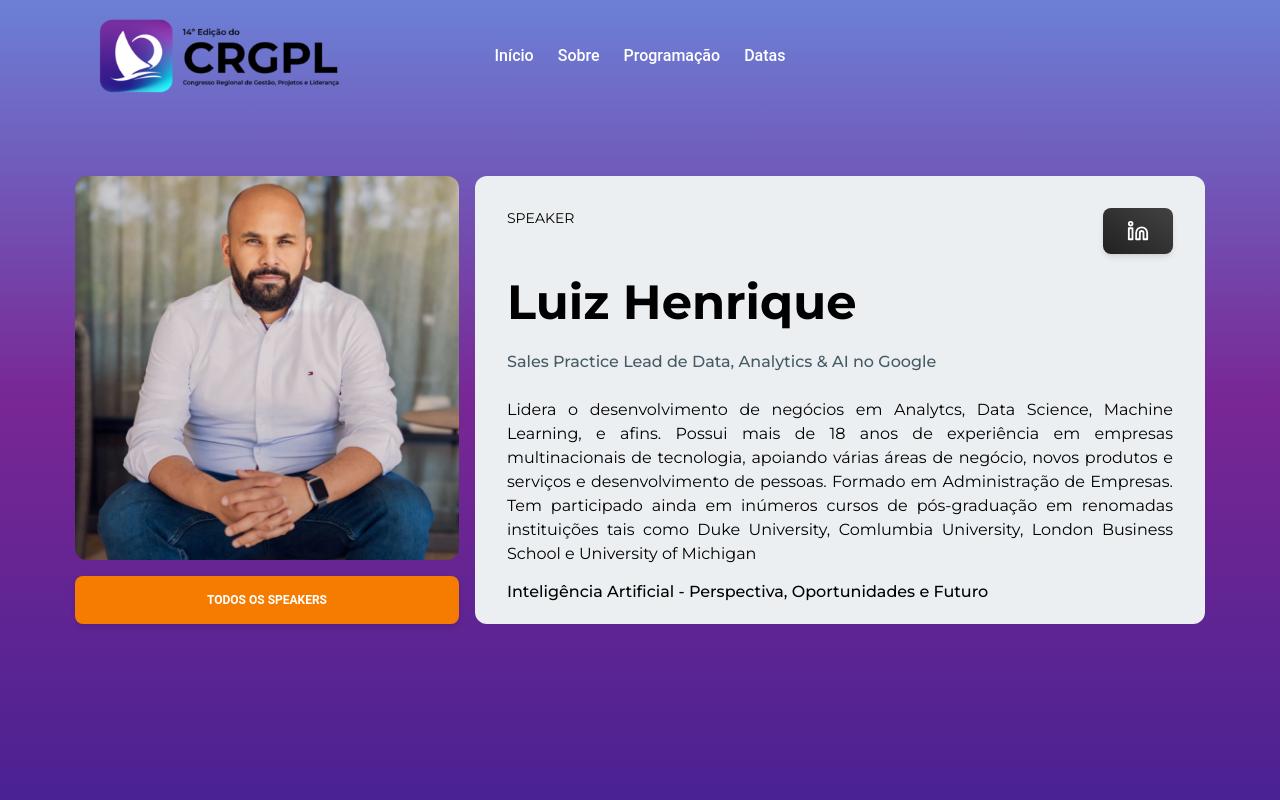
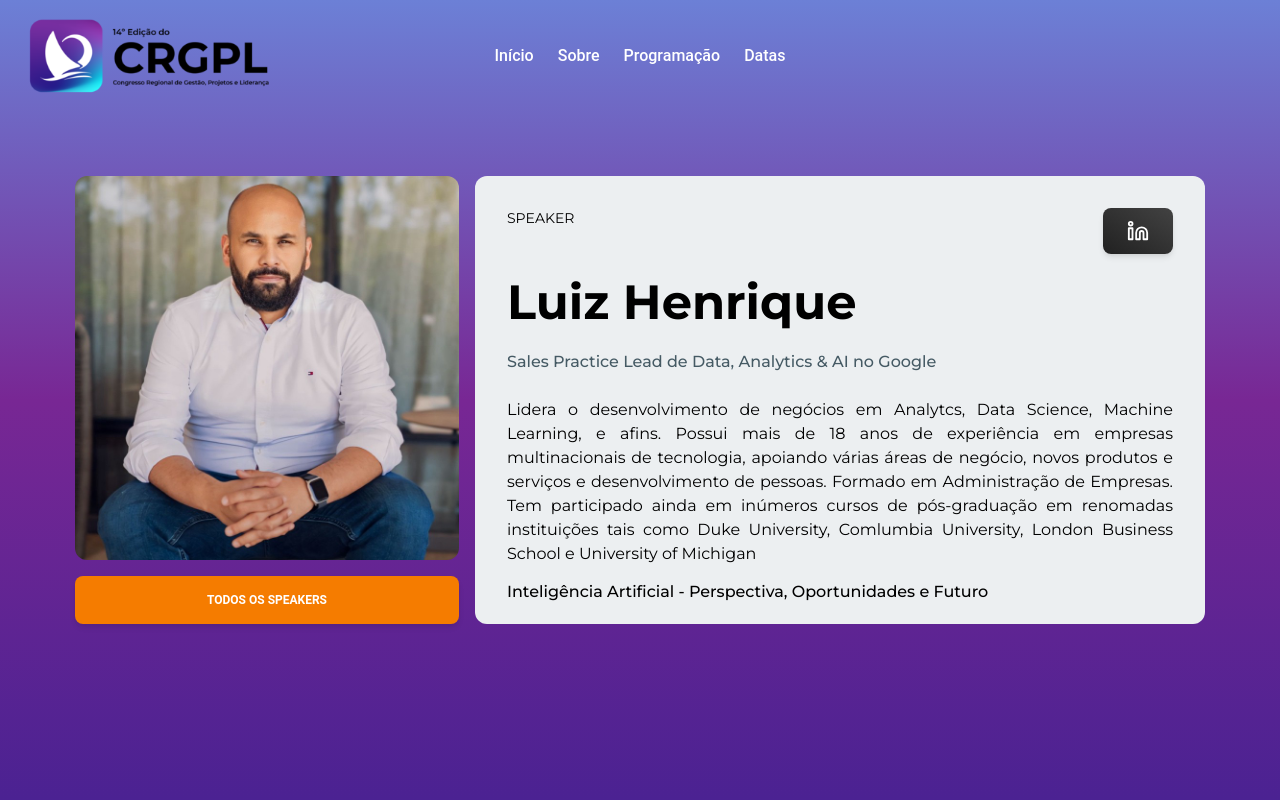
Before and after one commit to f3gomes/pmi-event-page, a Next.js app: page /speaker/1 in a window 1280 px wide. Shown: the top 800 px of the page. Built offline with nearby package versions, Linux system fonts and the light colour scheme.

Commit message:
fix: navbar collapse menu

```diff
--- a/components/navbar/index.tsx
+++ b/components/navbar/index.tsx
@@ -91,9 +91,9 @@ const Navbar = () => {
       fullWidth
       blurred={false}
       color={isScrolling ? "white" : "transparent"}
-      className="fixed top-0 z-50 border-0 h-28 flex justify-center"
+      className="fixed top-0 z-50 border-0 h-28"
     >
-      <div className="container mx-auto h-full flex items-center justify-center absolute top-0">
+      <div className="container mx-auto h-full flex items-center justify-center">
         <Link href={"/"} className="absolute top-0 left-0">
           <Image
             priority
--- a/components/speaker-section/index.tsx
+++ b/components/speaker-section/index.tsx
@@ -9,7 +9,7 @@ const SpeakerSection = () => {
       id="speakers"
       className="py-8 md:px-8 lg:py-20 bg-gradient-to-b from-event-300 via-event-200 to-event-400"
     >
-      <div className="mx-auto flex justify-center flex-wrap gap-6">
+      <div className="mx-auto flex justify-center flex-wrap gap-6 gap-y-0">
         {EVENT_CONTENT.map((props) => (
           <SpeakerCard key={props.id} {...props} />
         ))}
```
